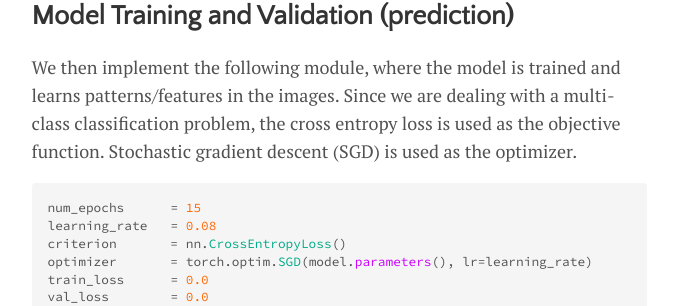
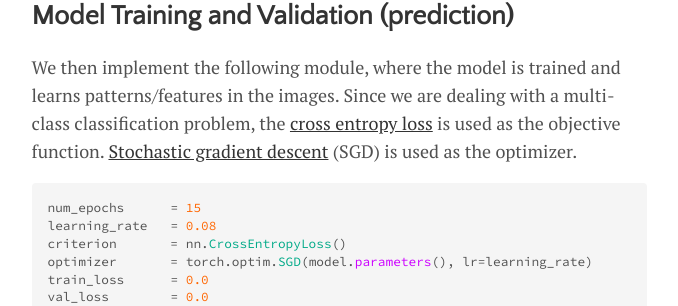
Before and after one commit to CheeGY/cheegy.github.io, a Jekyll site: the page built from _posts/2020-12-31-PyTorchColab.md, in a window 1280 px wide and 900 px high, scrolled down 3744 px. Shown: the part 205-511 px from the top of the window, without its empty margins (301-979 px from the left). Built offline with Jekyll 4.4.1, drawn with Linux system fonts in a browser that asks for light colours; part of the change alters nothing that is shown.

````diff
--- a/_posts/2020-12-31-PyTorchColab.md
+++ b/_posts/2020-12-31-PyTorchColab.md
@@ -89,7 +89,7 @@ model       = torch.nn.Sequential(
 ---
 
 ## Model Training and Validation (prediction)
-We then implement the following module, where the model is trained and learns patterns/features in the images. Since we are dealing with a multi-class classification problem, the cross entropy loss is used as the objective function. Stochastic gradient descent (SGD) is used as the optimizer.
+We then implement the following module, where the model is trained and learns patterns/features in the images. Since we are dealing with a multi-class classification problem, the [cross entropy loss](https://pytorch.org/docs/stable/generated/torch.nn.CrossEntropyLoss.html) is used as the objective function. [Stochastic gradient descent](https://pytorch.org/docs/stable/optim.html?highlight=sgd%20optim#torch.optim.SGD) (SGD) is used as the optimizer.
 
 ```python
 num_epochs      = 15
````
